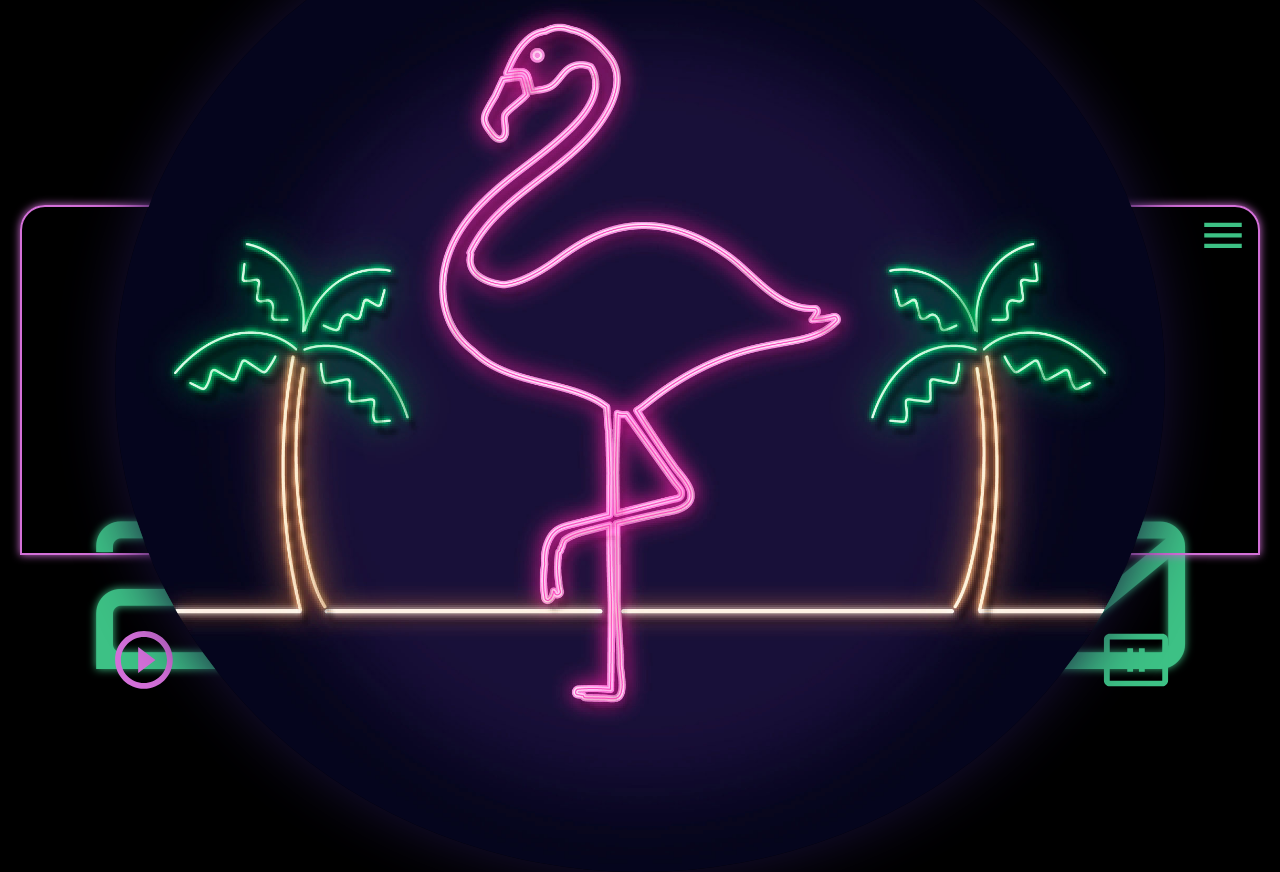
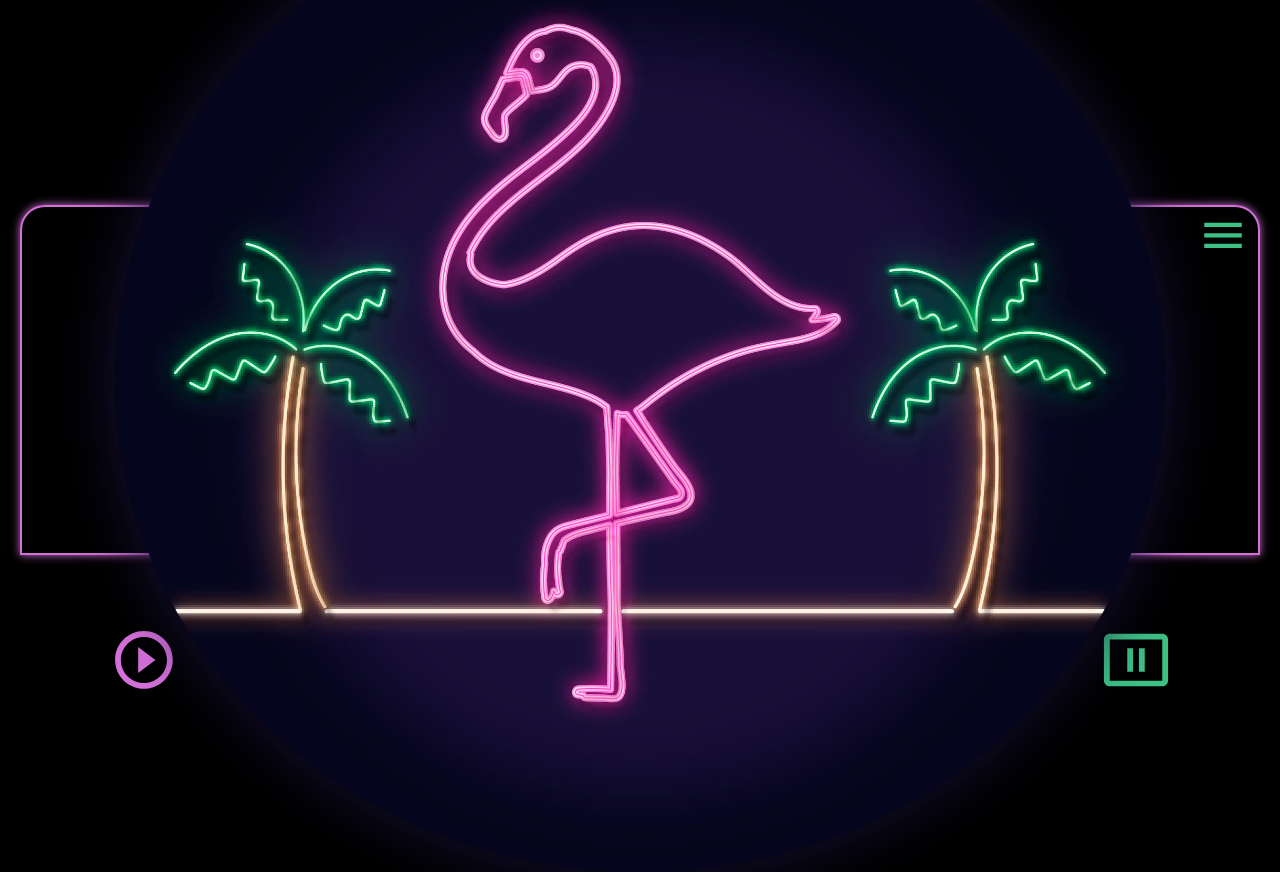
Before and after one commit to jalridley/palmodoro, a React (Create React App) app: page / in a window 1280 px wide. Built offline with nearby package versions, Linux system fonts and the light colour scheme.

Commit message:
moved controls to timer component, created state and controls onClick

```diff
--- a/src/App.js
+++ b/src/App.js
@@ -3,7 +3,7 @@ import { Header } from './components/Header';
 import { ImageContainer } from './components/ImageContainer';
 import { Menu } from './components/Menu';
 import { Timer } from './components/Timer';
-import { Controls } from './components/Controls';
+// import { Controls } from './components/Controls';
 
 import './App.scss';
 // import image from '../palm-flam.jpg';
@@ -19,9 +19,9 @@ const App = () => {
             <div>
                 <Timer />
             </div>
-            <div>
+            {/* <div>
                 <Controls />
-            </div>
+            </div> */}
         </div>
     );
 };
--- a/src/components/Controls.js
+++ b/src/components/Controls.js
@@ -1,14 +1,14 @@
-import React from 'react';
-import pause1 from '../pause1.svg';
-import pause2 from '../pause2.svg';
-import play from '../play.svg';
+// import React from 'react';
+// import pause1 from '../pause1.svg';
+// import pause2 from '../pause2.svg';
+// import play from '../play.svg';
 
-export const Controls = () => {
-    return (
-        <div className="controls">
-            <img src={play} alt="play" />
-            1/12
-            <img src={pause1} alt="pause" />
-        </div>
-    );
-};
+// export const Controls = () => {
+//     return (
+//         <div className="controls">
+//             <img src={play} alt="play" />
+//             1/12
+//             <img src={pause1} alt="pause" />
+//         </div>
+//     );
+// };
--- a/src/components/Timer.js
+++ b/src/components/Timer.js
@@ -1,4 +1,9 @@
-import React from 'react';
+import React, { useState, useEffect } from 'react';
+// import Controls from './Controls'
+import pause1 from '../pause1.svg';
+import pause2 from '../pause2.svg';
+import play from '../play.svg';
+import reset from '../reset.svg';
 
 /* basic timer psuedo code:
 1. import usestate/useEffect
@@ -16,8 +21,29 @@ import React from 'react';
 7. in useEffect: use set interval and create if/else logic for when timer turns on and off
 8. in timer div, create spans for hour, minutes, seconds with calculations using time state
 9.
+*/
 
-*/
 export const Timer = () => {
-    return <div className="timer">25:00:00</div>;
+    const [time, setTime] = useState(25);
+    const [timerOn, setTimerOn] = useState(false);
+    console.log(timerOn);
+    console.log(time);
+
+    return (
+        <div>
+            <div className="timer">{time}</div>
+            <div className="controls">
+                <img src={play} alt="play" onClick={() => setTimerOn(true)} />
+                1/12
+                <img
+                    src={pause1}
+                    alt="pause"
+                    onClick={() => setTimerOn(false)}
+                />
+            </div>
+            {/* <div className="reset">
+                <img src={reset} alt="reset" onClick={() => setTime(time)} />
+            </div> */}
+        </div>
+    );
 };
```
Also changed, not shown: src/reset.svg (added).
